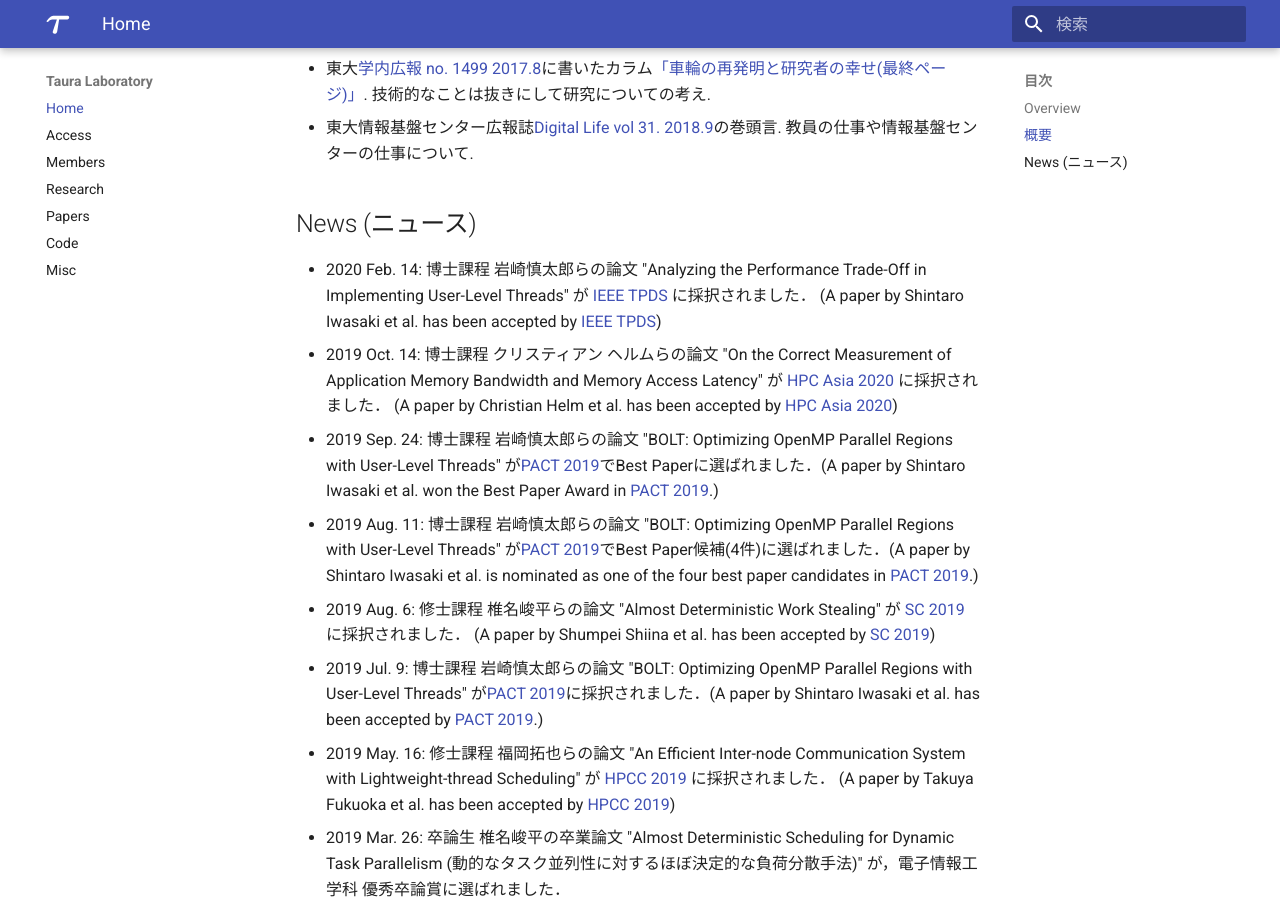
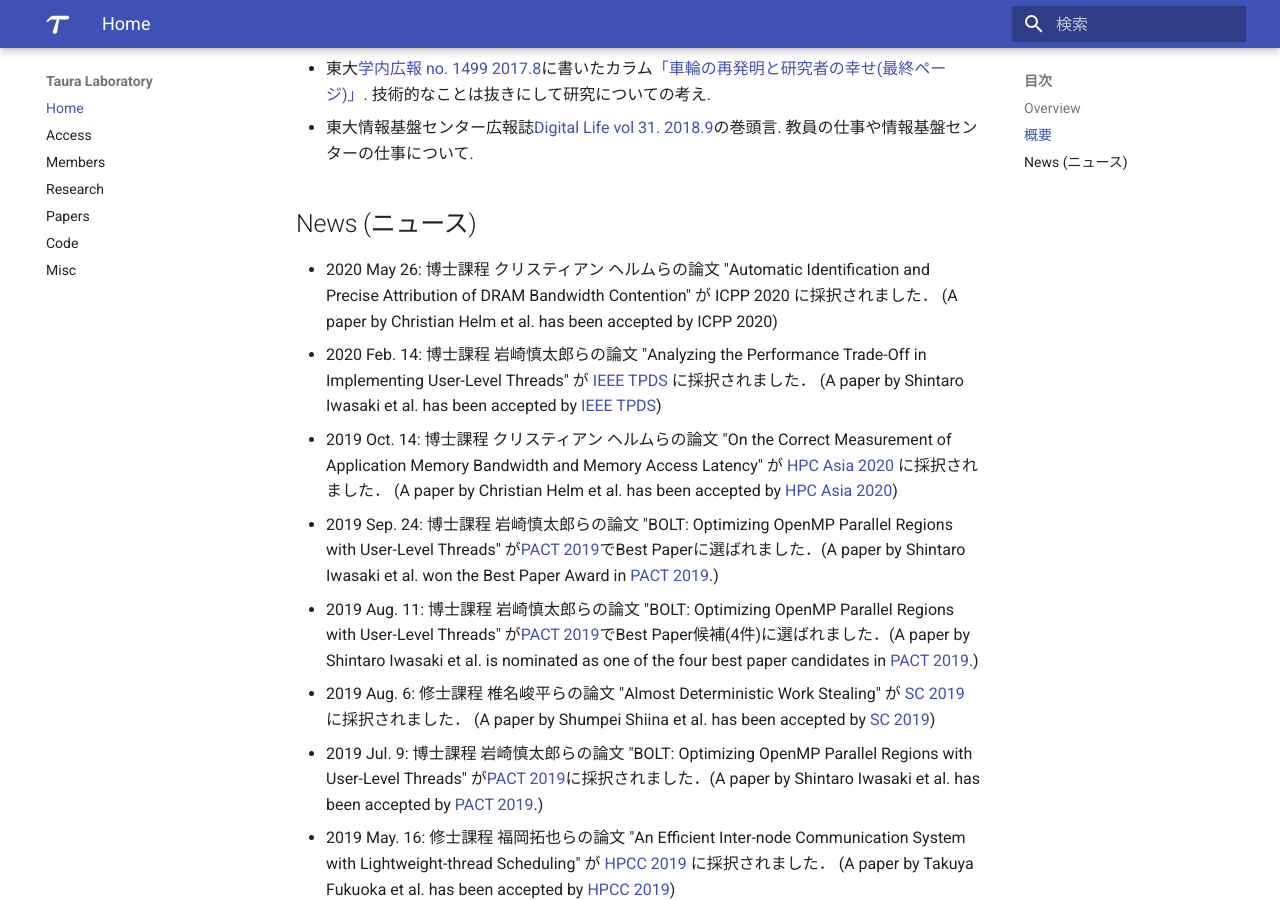
Before and after one commit to Yukayo/taura-lab, an MkDocs documentation site: the page built from docs/index.md, in a window 1280 px wide and 900 px high, scrolled down 763 px. Built offline with MkDocs 1.6.1 and Material for MkDocs 9.7.7, drawn with Linux system fonts in a browser that asks for light colours.

Commit message:
Update index.md

```diff
--- a/docs/index.md
+++ b/docs/index.md
@@ -35,6 +35,7 @@ computers much more accessible to domain scientists.
 
 ## News (ニュース)
 
+  * 2020 May  26: 博士課程 クリスティアン ヘルムらの論文 "Automatic Identification and Precise Attribution of DRAM Bandwidth Contention" が ICPP 2020 に採択されました． (A paper by Christian Helm et al. has been accepted by ICPP 2020)
   * 2020 Feb. 14: 博士課程 岩崎慎太郎らの論文 "Analyzing the Performance Trade-Off in Implementing User-Level Threads" が [IEEE TPDS](https://www.computer.org/csdl/journal/td) に採択されました． (A paper by Shintaro Iwasaki et al. has been accepted by [IEEE TPDS](https://www.computer.org/csdl/journal/td))
   * 2019 Oct. 14: 博士課程 クリスティアン ヘルムらの論文 "On the Correct Measurement of Application Memory Bandwidth and Memory Access Latency" が [HPC Asia 2020](http://sighpc.ipsj.or.jp/HPCAsia2020/index.html) に採択されました． (A paper by Christian Helm et al. has been accepted by [HPC Asia 2020](http://sighpc.ipsj.or.jp/HPCAsia2020/index.html))
   * 2019 Sep. 24: 博士課程 岩崎慎太郎らの論文 "BOLT: Optimizing OpenMP Parallel Regions with User-Level Threads" が[PACT 2019](https://pactconf.org/)でBest Paperに選ばれました．(A paper by Shintaro Iwasaki et al. won the Best Paper Award in [PACT 2019](https://pactconf.org/).)
```
